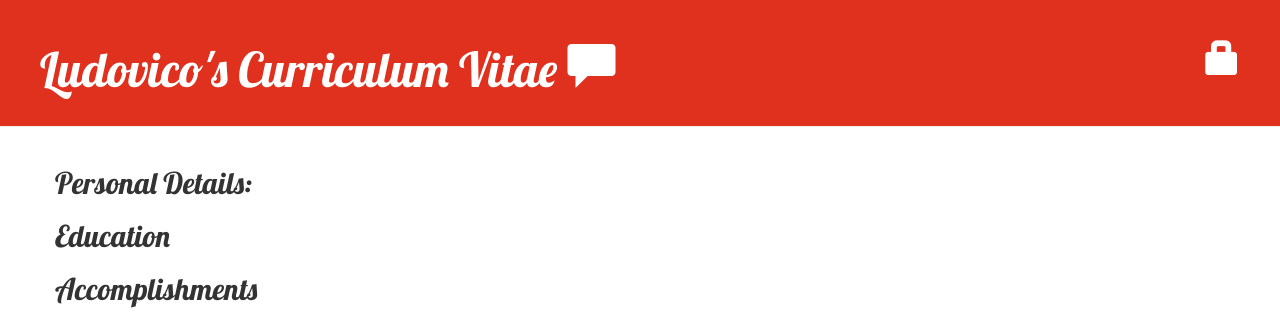
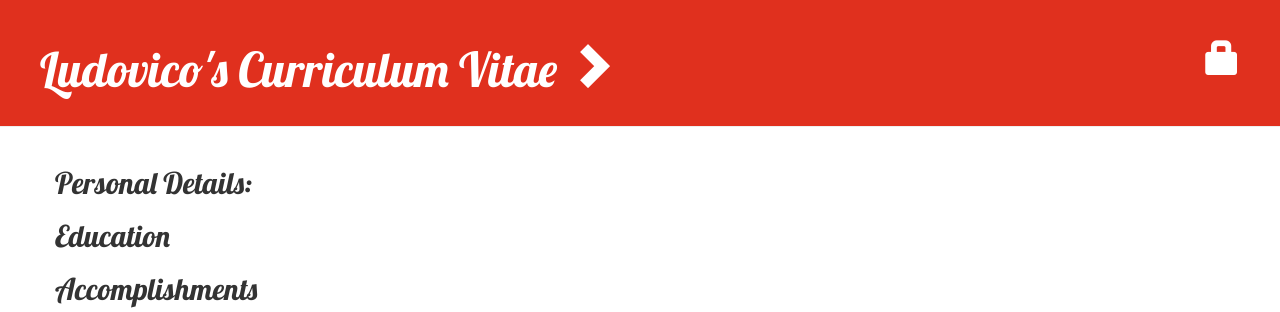
Before and after one commit to colonbrack3t/djangoblog, a Django app: page / in a window 1280 px wide. Shown: the top 312 px of the page. Run offline with Django 3.2, Linux system fonts and the light colour scheme; data that the repository does not hold is empty; some libraries are stand-ins or nearby versions.

Commit message:
changed switch btn

```diff
--- a/blog/templates/blog/base.html
+++ b/blog/templates/blog/base.html
@@ -25,7 +25,7 @@
 
     <h1><a href="" id="page_header"></a>
         <a class="cv-blog-link" href='/' id="cv_blog_btn">
-    <span class="glyphicon glyphicon-comment">
+    <span class="glyphicon glyphicon-chevron-right">
     </span>
         </a>
     </h1>
```
